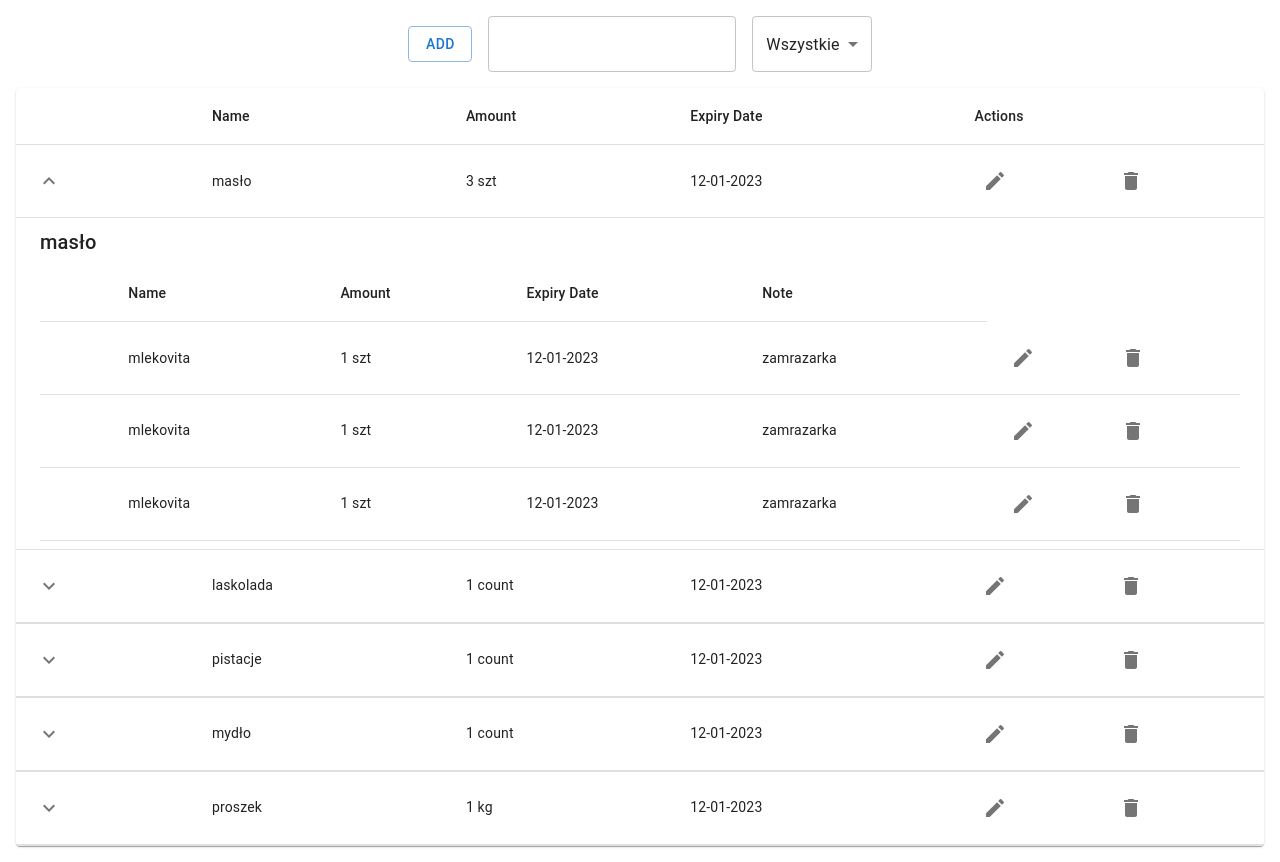
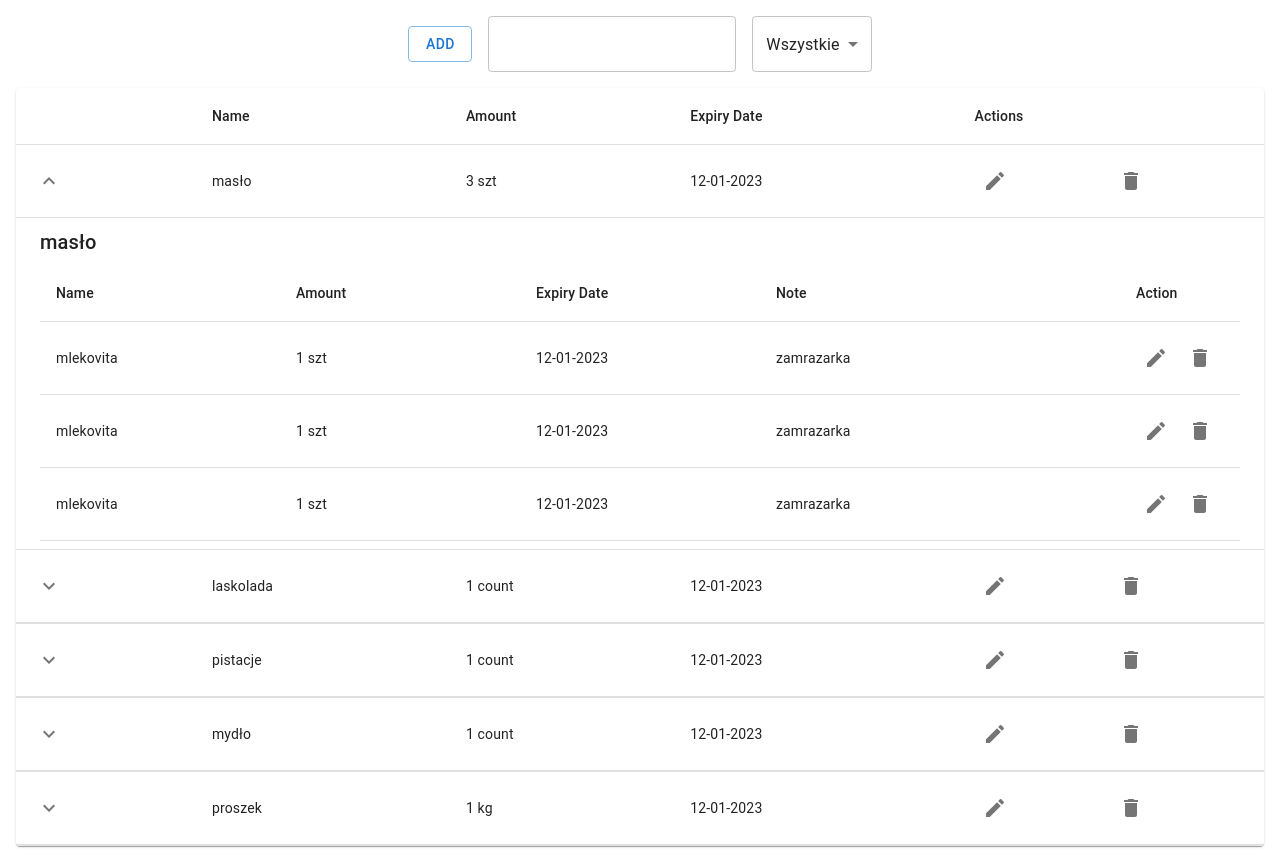
Before and after one commit to psotelek/Spizarka, a React (Create React App) app in the folder ui/: page /pantry in a window 1280 px wide. Both pictures are taken after a click on the button 49 px from the left and 181 px from the top of the page. Built offline with nearby package versions, Linux system fonts and the light colour scheme.

Commit message:
set column width for product

```diff
--- a/ui/src/component/StockTable.tsx
+++ b/ui/src/component/StockTable.tsx
@@ -15,7 +15,9 @@ interface CellProps {
 }
 
 export const EditableTableCell = (props: React.PropsWithChildren<CellProps>) => {
-    return <TableCell>{props.children}</TableCell>
+    return props.isEdited ?
+        <TableCell><TextField value={props.children} variant="standard" /></TableCell> :
+        <TableCell>{props.children}</TableCell>
 }
 
 export const CollapsibleRow = (props: { row: Category; onEdit: Function }) => {
@@ -80,13 +82,20 @@ export const CollapsibleRow = (props: { row: Category; onEdit: Function }) => {
                                 {row.name}
                             </Typography>
                             <Table>
+                                <colgroup>
+                                    <col width="20%" />
+                                    <col width="20%" />
+                                    <col width="20%" />
+                                    <col width="30%" />
+                                    <col width="30%" />
+                                </colgroup>
                                 <TableHead>
                                     <TableRow>
-                                        <TableCell />
                                         <TableCell>Name</TableCell>
                                         <TableCell>Amount</TableCell>
                                         <TableCell>Expiry Date</TableCell>
                                         <TableCell>Note</TableCell>
+                                        <TableCell>Action</TableCell>
                                     </TableRow>
                                 </TableHead>
                                 <TableBody>
@@ -108,11 +117,10 @@ export const ProductRow = (props: { row: Product; measure: string; onEdit: Funct
     const [edit, setEdit] = React.useState(false);
 
     return <TableRow key={row.id}>
-        <TableCell />
-        <TableCell>{row.name}</TableCell>
-        <TableCell>{row.amount} {props.measure}</TableCell>
-        <TableCell>{row.expiryDate}</TableCell>
-        <TableCell>{row.note}</TableCell>
+        <EditableTableCell isEdited={edit}>{row.name}</EditableTableCell>
+        <EditableTableCell isEdited={edit}>{row.amount} {props.measure}</EditableTableCell>
+        <EditableTableCell isEdited={edit}>{row.expiryDate}</EditableTableCell>
+        <EditableTableCell isEdited={edit}>{row.note}</EditableTableCell>
         <TableCell>
             {edit ?
                 <Grid container>
```
